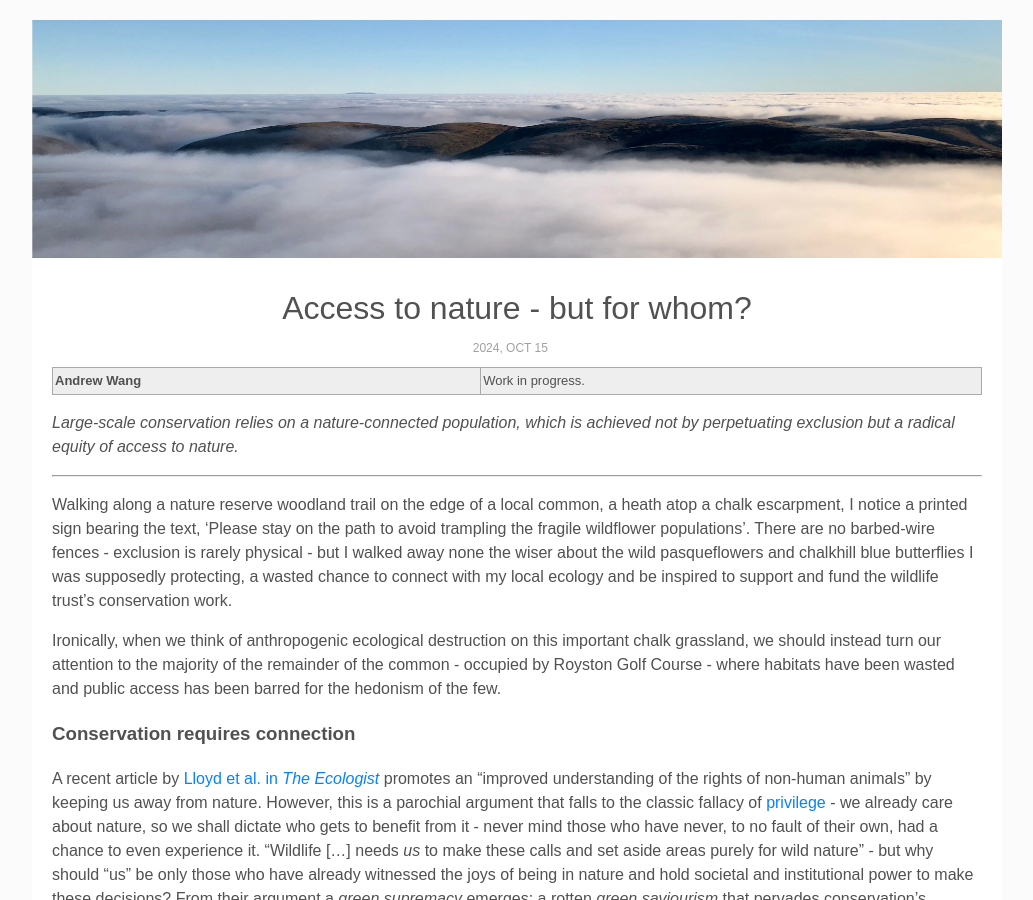
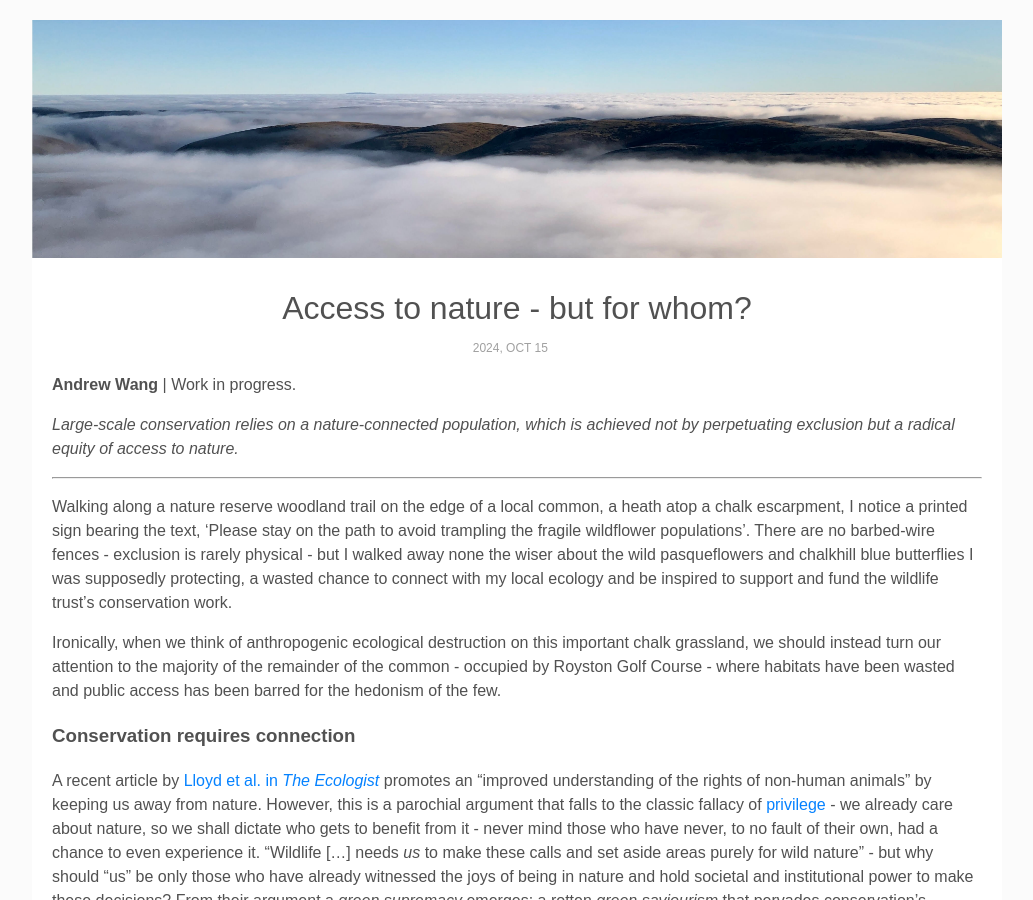
Before and after one commit to Andrewwango/andrewwango.github.io, a Jekyll site: the page built from _posts/2024-10-15-access-for-whom.md, in a window 1280 px wide and 900 px high. Shown: the whole window, without its empty margins (228-1261 px from the left). Built offline with Jekyll 4.4.1, drawn with Linux system fonts in a browser that asks for light colours.

Commit message:
escape pipe

```diff
--- a/_posts/2024-10-15-access-for-whom.md
+++ b/_posts/2024-10-15-access-for-whom.md
@@ -8,7 +8,7 @@ img: coomb.jpg
 no-sidebar: true
 ---
 
-**Andrew Wang** | Work in progress.
+**Andrew Wang** \| Work in progress.
 
 _Large-scale conservation relies on a nature-connected population, which is achieved not by perpetuating exclusion but a radical equity of access to nature._
 
```
